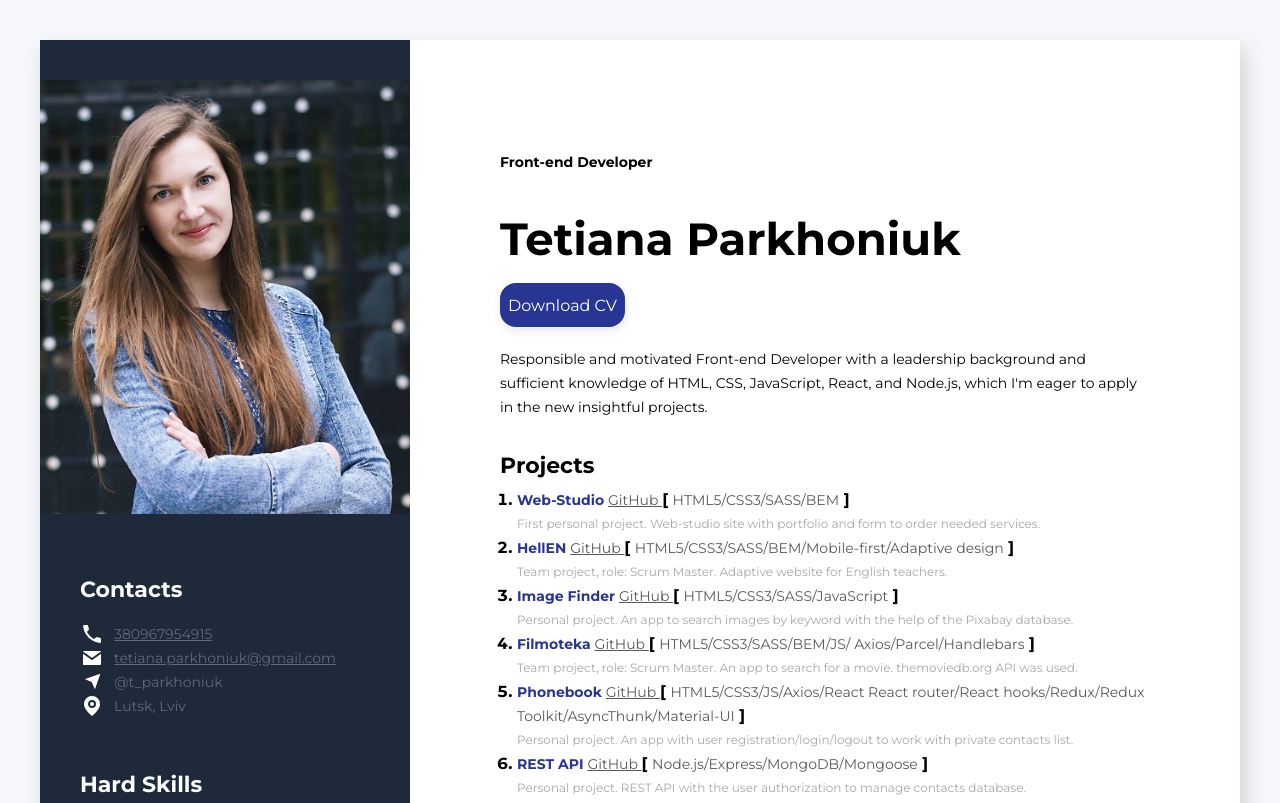
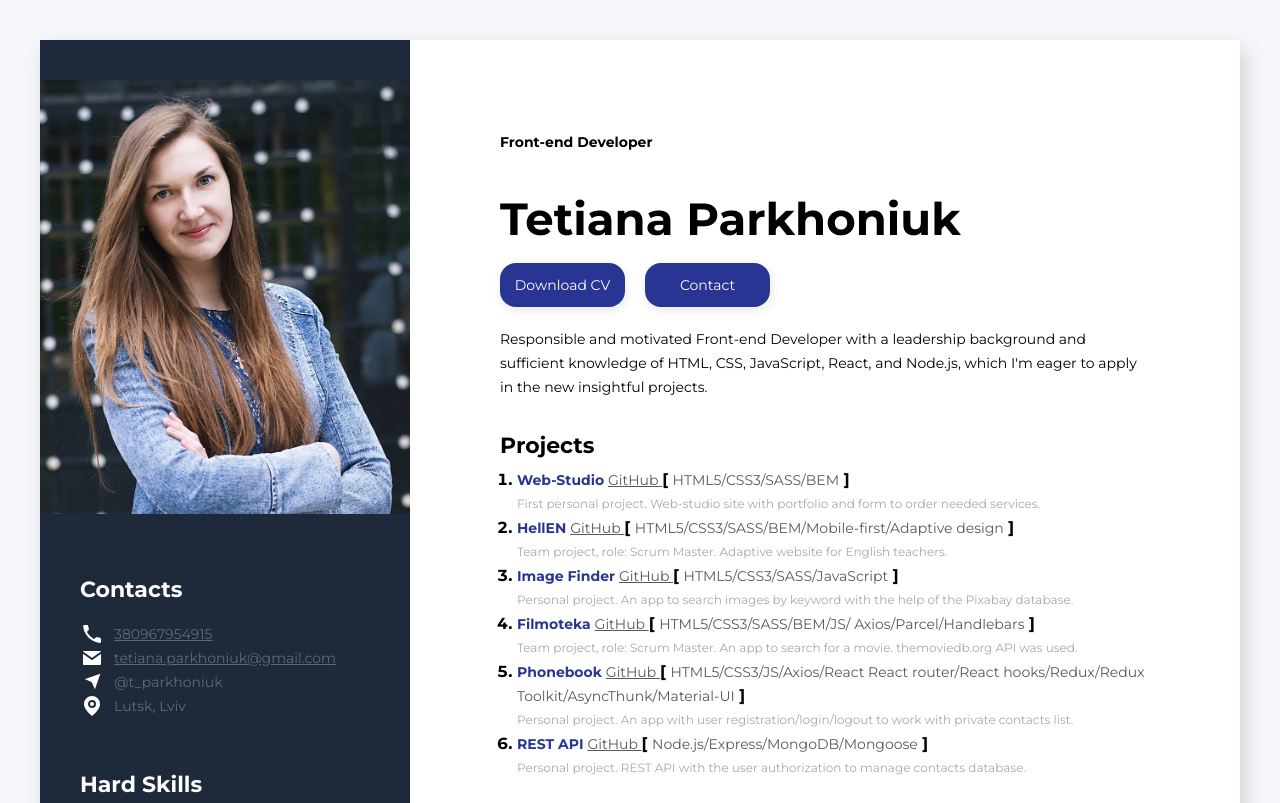
Before and after one commit to tetiana-parkhoniuk/cv, a plain HTML site: page index.html in a window 1280 px wide. Shown: the top 803 px of the page. Drawn offline with Linux system fonts and the light colour scheme.

Commit message:
Adds link to contact.

```diff
--- a/css/style.css
+++ b/css/style.css
@@ -35,8 +35,8 @@ body {
 .about-me-container {
   padding-left: 90px;
   padding-right: 90px;
-  padding-top: 110px;
-  padding-bottom: 110px;
+  padding-top: 90px;
+  padding-bottom: 90px;
 }
 
 .contacts-container {
@@ -124,6 +124,38 @@ body {
   font-size: 45px;
   font-weight: 700;
   line-height: 89px;
+}
+
+.about-me-btns-container {
+  display: flex;
+  flex-direction: row;
+}
+
+.btn-link {
+  display: flex;
+  align-items: center;
+  justify-content: center;
+  width: 125px;
+  height: 44px;
+  border-radius: 16px;
+  margin-right: 20px;
+  padding: 0;
+  border: 2px solid #283593;
+  background-color: #283593;
+  font-family: inherit;
+  font-weight: 500;
+  font-size: 14px;
+  text-decoration: none;
+  color: #fff;
+  filter: drop-shadow(1px 3px 5px rgba(82, 85, 95, 0.15));
+  transition: box-shadow 600ms ease-in-out, background-color 600ms ease-in-out;
+}
+
+.btn-link:hover,
+.btn-link:focus {
+  background-color: #5f5fc4;
+  color: #283593;
+  box-shadow: 0 0 20px 20px #fff inset;
 }
 
 .description {
@@ -263,30 +295,6 @@ body {
   color: #595959;
 }
 
-.btn-link {
-  display: flex;
-  align-items: center;
-  justify-content: center;
-  width: 125px;
-  height: 44px;
-  border-radius: 16px;
-  padding: 0;
-  border: 2px solid #283593;
-  background-color: #283593;
-  font-weight: 500;
-  text-decoration: none;
-  color: #fff;
-  filter: drop-shadow(1px 3px 5px rgba(82, 85, 95, 0.15));
-  transition: box-shadow 600ms ease-in-out, background-color 600ms ease-in-out;
-}
-
-.btn-link:hover,
-.btn-link:focus {
-  background-color: #5f5fc4;
-  color: #283593;
-  box-shadow: 0 0 20px 20px #fff inset;
-}
-
 .more-info-icon {
   margin-right: 5px;
   margin-bottom: 5px;
--- a/index.html
+++ b/index.html
@@ -150,7 +150,10 @@
       <div class="about-me-main-info">
         <h2 class="profession">Front-end Developer</h2>
         <h1 class="name">Tetiana Parkhoniuk</h1>
-        <a class="btn-link downloadLink" href="/files/T.Parkhoniuk CV.pdf" download>Download CV</a>
+        <div class="about-me-btns-container">
+          <a class="btn-link downloadLink" href="/files/T.Parkhoniuk CV.pdf" download>Download CV</a>
+          <a class="btn-link downloadLink" href="mailto:tetiana.parkhoniuk@gmail.com">Contact</a>
+        </div>
         <p class="description">
           Responsible and motivated Front-end Developer with a leadership
           background and sufficient knowledge of HTML, CSS, JavaScript, React,
--- a/index.js
+++ b/index.js
@@ -3,7 +3,8 @@ const downloadLink = document.querySelector('.downloadLink');
 const thankYouParagraph = document.createElement('p');
 const paragraphContent = document.createTextNode('Thank you for downloading!');
 thankYouParagraph.appendChild(paragraphContent);
-thankYouParagraph.style.cssText = 'margin-top: 10px; color:#283593;';
+thankYouParagraph.style.cssText =
+  'margin-top: 10px; margin-right: 10px; color:#283593;';
 
 function onClick() {
   downloadLink.insertAdjacentElement('afterend', thankYouParagraph);
```
